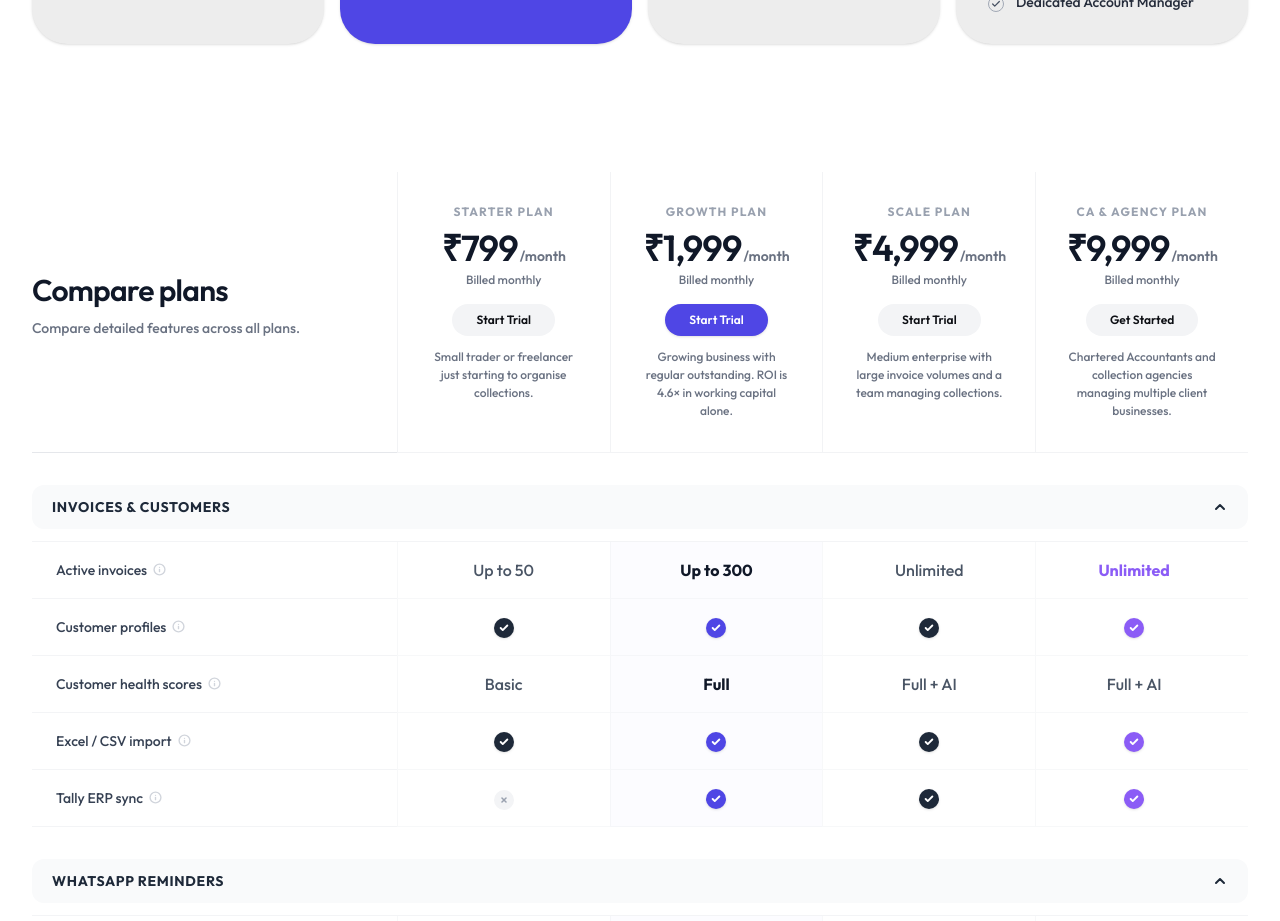
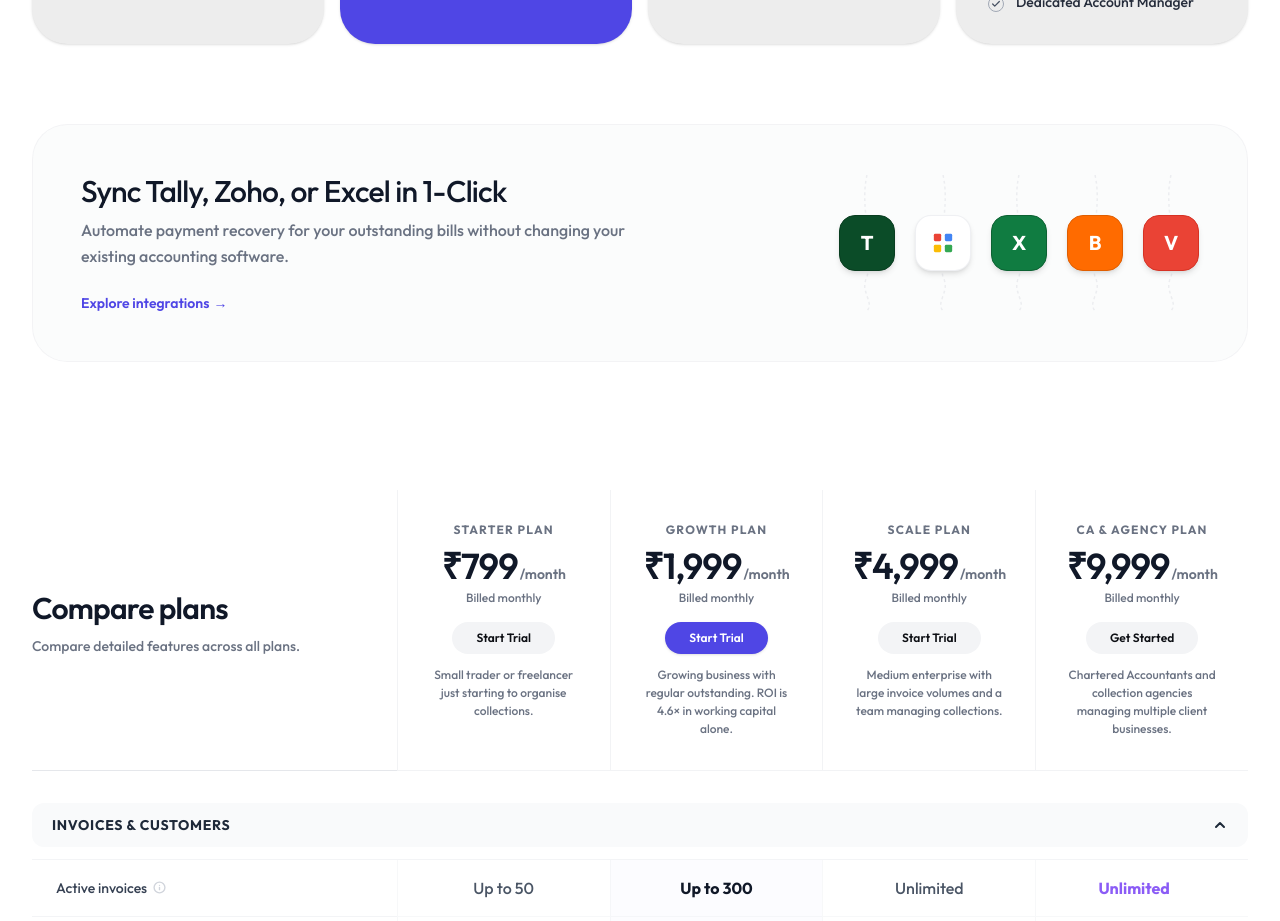
Before and after one commit to Nishal77/UdhaarClear, a Next.js app: page / in a window 1280 px wide. Shown: the part 4280-5201 px from the top of the page. Built offline with nearby package versions, Linux system fonts and the light colour scheme.

Commit message:
feat(pricing): add sync integrations banner

```diff
--- a/components/landing/Pricing.tsx
+++ b/components/landing/Pricing.tsx
@@ -396,6 +396,83 @@
             );
           })}
         </div>
+
+        {/* Sync Integrations Banner */}
+        <div className="mt-20 max-w-[1280px] mx-auto bg-gray-50/60 border border-gray-200/40 rounded-[2.2rem] p-8 md:p-12 flex flex-col md:flex-row justify-between items-center gap-8 text-left">
+          <div className="flex flex-col max-w-xl">
+            <h3 className="text-2xl md:text-3xl font-medium text-gray-900 font-outfit tracking-tight">
+              Sync Tally, Zoho, or Excel in 1-Click
+            </h3>
+            <p className="mt-2 text-sm md:text-base text-gray-500 font-medium leading-relaxed">
+              Automate payment recovery for your outstanding bills without changing your existing accounting software.
+            </p>
+            <a
+              href="#explore"
+              className="mt-6 text-[#4F46E5] hover:text-[#4338CA] font-semibold flex items-center gap-1 text-sm group"
+            >
+              Explore integrations
+              <span className="transform group-hover:translate-x-1 transition-transform duration-200">→</span>
+            </a>
+          </div>
+
+          <div className="flex gap-4 md:gap-5 items-center">
+            {/* Logo 1: Tally */}
+            <div className="relative flex flex-col items-center py-10">
+              <svg className="absolute top-0 bottom-0 left-1/2 -translate-x-1/2 w-8 h-full z-0 text-gray-200/70" viewBox="0 0 32 140" fill="none">
+                <path d="M16 0 C8 35, 24 70, 16 105 C8 120, 24 130, 16 140" stroke="currentColor" strokeWidth="1.5" strokeDasharray="3 3" />
+              </svg>
+              <div className="relative z-10 w-12 h-12 md:w-14 md:h-14 rounded-2xl bg-[#0B4C28] flex items-center justify-center shadow-md border border-[#093d20] hover:scale-105 transition-transform duration-200">
+                <span className="text-white font-bold font-outfit text-xl tracking-tight">T</span>
+              </div>
+            </div>
+
+            {/* Logo 2: Zoho */}
+            <div className="relative flex flex-col items-center py-10">
+              <svg className="absolute top-0 bottom-0 left-1/2 -translate-x-1/2 w-8 h-full z-0 text-gray-200/70" viewBox="0 0 32 140" fill="none">
+                <path d="M16 0 C24 35, 8 70, 16 105 C24 120, 8 130, 16 140" stroke="currentColor" strokeWidth="1.5" strokeDasharray="3 3" />
+              </svg>
+              <div className="relative z-10 w-12 h-12 md:w-14 md:h-14 rounded-2xl bg-[#FFFFFF] flex items-center justify-center shadow-md border border-gray-200/60 hover:scale-105 transition-transform duration-200">
+                <svg width="22" height="22" viewBox="0 0 24 24" fill="none">
+                  <rect x="2" y="2" width="8" height="8" rx="1.5" fill="#EA4335" />
+                  <rect x="14" y="2" width="8" height="8" rx="1.5" fill="#4285F4" />
+                  <rect x="2" y="14" width="8" height="8" rx="1.5" fill="#FBBC05" />
+                  <rect x="14" y="14" width="8" height="8" rx="1.5" fill="#34A853" />
+                </svg>
+              </div>
+            </div>
+
+            {/* Logo 3: Excel */}
+            <div className="relative flex flex-col items-center py-10">
+              <svg className="absolute top-0 bottom-0 left-1/2 -translate-x-1/2 w-8 h-full z-0 text-gray-200/70" viewBox="0 0 32 140" fill="none">
+                <path d="M16 0 C8 35, 24 70, 16 105 C8 120, 24 130, 16 140" stroke="currentColor" strokeWidth="1.5" strokeDasharray="3 3" />
+              </svg>
+              <div className="relative z-10 w-12 h-12 md:w-14 md:h-14 rounded-2xl bg-[#107C41] flex items-center justify-center shadow-md border border-[#0d6233] hover:scale-105 transition-transform duration-200">
+                <span className="text-white font-bold font-outfit text-xl tracking-tight">X</span>
+              </div>
+            </div>
+
+            {/* Logo 4: Busy */}
+            <div className="relative flex flex-col items-center py-10">
+              <svg className="absolute top-0 bottom-0 left-1/2 -translate-x-1/2 w-8 h-full z-0 text-gray-200/70" viewBox="0 0 32 140" fill="none">
+                <path d="M16 0 C24 35, 8 70, 16 105 C24 120, 8 130, 16 140" stroke="currentColor" strokeWidth="1.5" strokeDasharray="3 3" />
+              </svg>
+              <div className="relative z-10 w-12 h-12 md:w-14 md:h-14 rounded-2xl bg-[#FF6B00] flex items-center justify-center shadow-md border border-[#e05e00] hover:scale-105 transition-transform duration-200">
+                <span className="text-white font-bold font-outfit text-xl tracking-tight">B</span>
+              </div>
+            </div>
+
+            {/* Logo 5: Vyapaar */}
+            <div className="relative flex flex-col items-center py-10">
+              <svg className="absolute top-0 bottom-0 left-1/2 -translate-x-1/2 w-8 h-full z-0 text-gray-200/70" viewBox="0 0 32 140" fill="none">
+                <path d="M16 0 C8 35, 24 70, 16 105 C8 120, 24 130, 16 140" stroke="currentColor" strokeWidth="1.5" strokeDasharray="3 3" />
+              </svg>
+              <div className="relative z-10 w-12 h-12 md:w-14 md:h-14 rounded-2xl bg-[#EA4335] flex items-center justify-center shadow-md border border-[#d63224] hover:scale-105 transition-transform duration-200">
+                <span className="text-white font-bold font-outfit text-xl tracking-tight">V</span>
+              </div>
+            </div>
+          </div>
+        </div>
+
         <div className="mt-24 md:mt-32 max-w-[1280px] mx-auto text-left">
           <div className="w-full overflow-x-auto lg:overflow-visible bg-transparent">
             <table className="w-full border-separate border-spacing-0 text-left min-w-[900px]">
@@ -422,7 +499,7 @@
                         className="py-8 px-4 bg-white border-b border-gray-200 w-[17.5%] align-top text-center sticky top-[70px] md:top-[96px] z-30 border-l border-gray-200/50"
                       >
                         <div className="flex flex-col items-center w-full">
-                          <span className="text-[10px] md:text-xs font-bold text-gray-400 uppercase tracking-widest font-outfit">
+                          <span className="text-[10px] md:text-xs font-bold text-gray-500 uppercase tracking-widest font-outfit">
                             {plan.name === "CA / Agency" ? "CA & AGENCY PLAN" : `${plan.name.toUpperCase()} PLAN`}
                           </span>
 
```
